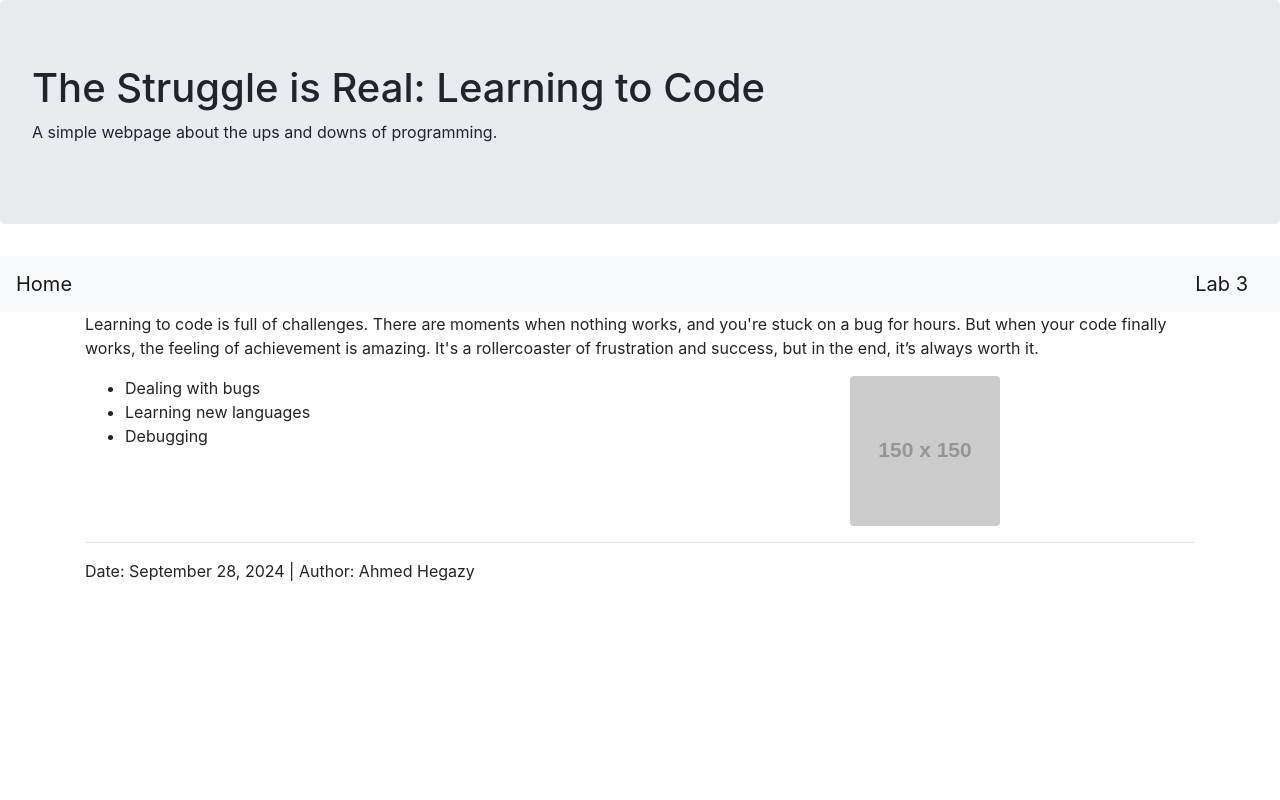
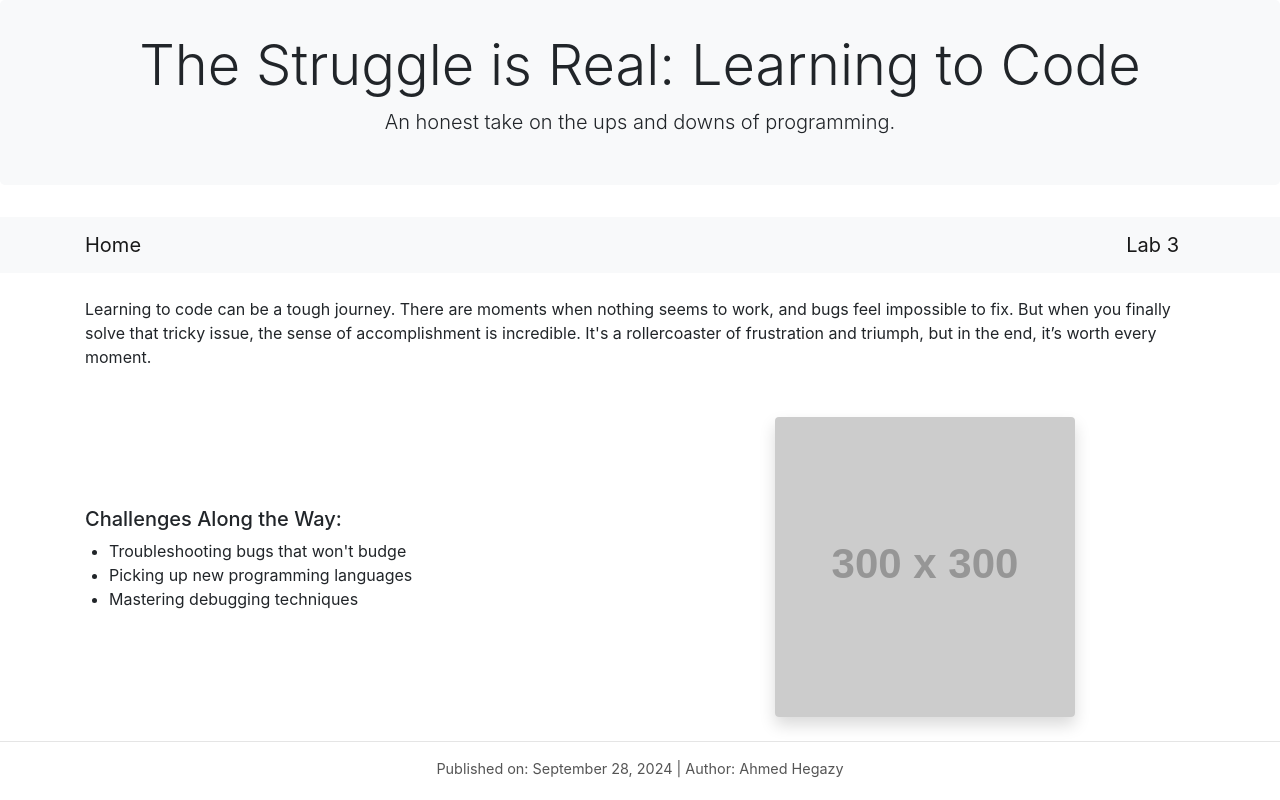
Before and after one commit to AH2025med/AH2025med.github.io, a plain HTML site: page lab 3/Lab3.html in a window 1280 px wide. Drawn offline with nearby package versions, Linux system fonts and the light colour scheme; placeholder pictures from the web are drawn by us.

Commit message:
Update Lab3.html

```diff
--- a/lab 3/Lab3.html
+++ b/lab 3/Lab3.html
@@ -3,53 +3,77 @@
 <head>
     <meta charset="UTF-8">
     <meta name="viewport" content="width=device-width, initial-scale=1.0">
-    <title>Lab 3 - The Struggle is Real: Learning to Code</title>
+    <title>Lab 3 - The Struggle of Learning to Code</title>
     <!-- Bootstrap CSS -->
     <link rel="stylesheet" href="https://stackpath.bootstrapcdn.com/bootstrap/4.5.2/css/bootstrap.min.css">
+    <style>
+        .jumbotron {
+            background-color: #f8f9fa;
+            text-align: center;
+            padding: 2rem;
+            margin-bottom: 2rem;
+        }
+        .container ul {
+            padding-left: 1.5rem;
+        }
+        .footer {
+            text-align: center;
+            margin-top: 2rem;
+            font-size: 0.9rem;
+            color: #555;
+        }
+    </style>
 </head>
 <body>
     <!-- Jumbotron -->
     <div class="jumbotron">
-        <h1>The Struggle is Real: Learning to Code</h1>
-        <p>A simple webpage about the ups and downs of programming.</p>
+        <h1 class="display-4">The Struggle is Real: Learning to Code</h1>
+        <p class="lead">An honest take on the ups and downs of programming.</p>
     </div>
 
     <!-- Navigation Bar -->
-    <nav class="navbar navbar-light bg-light">
-        <a class="navbar-brand" href="#">Home</a>
-        <a class="navbar-brand" href="lab3.html">Lab 3</a>
+    <nav class="navbar navbar-expand-lg navbar-light bg-light">
+        <div class="container">
+            <a class="navbar-brand" href="#">Home</a>
+            <a class="navbar-brand" href="lab3.html">Lab 3</a>
+        </div>
     </nav>
 
-    <!-- Paragraph -->
-    <div class="container">
-        <p>Learning to code is full of challenges. There are moments when nothing works, and you're stuck on a bug for hours. But when your code finally works, the feeling of achievement is amazing. It's a rollercoaster of frustration and success, but in the end, it’s always worth it.</p>
+    <!-- Content Section -->
+    <div class="container mt-4">
+        <p>
+            Learning to code can be a tough journey. There are moments when nothing seems to work, and bugs feel impossible to fix.
+            But when you finally solve that tricky issue, the sense of accomplishment is incredible. It's a rollercoaster of frustration and triumph,
+            but in the end, it’s worth every moment.
+        </p>
     </div>
 
-    <!-- List and Image in the same row -->
-    <div class="container">
-        <div class="row">
+    <!-- Features Section -->
+    <div class="container mt-5">
+        <div class="row align-items-center">
             <!-- List Column -->
             <div class="col-md-6">
+                <h5>Challenges Along the Way:</h5>
                 <ul>
-                    <li>Dealing with bugs</li>
-                    <li>Learning new languages</li>
-                    <li>Debugging</li>
+                    <li>Troubleshooting bugs that won't budge</li>
+                    <li>Picking up new programming languages</li>
+                    <li>Mastering debugging techniques</li>
                 </ul>
             </div>
             <!-- Image Column -->
             <div class="col-md-6 text-center">
-                <img src="https://via.placeholder.com/150" class="rounded" alt="Code Image">
+                <img src="https://via.placeholder.com/300" class="rounded shadow" alt="Code Struggles">
             </div>
         </div>
     </div>
 
-    <!-- Horizontal Rule with Date and Author -->
-    <div class="container">
+    <!-- Footer -->
+    <div class="footer mt-4">
         <hr>
-        <p>Date: September 28, 2024 | Author: Ahmed Hegazy</p>
+        <p>Published on: September 28, 2024 | Author: Ahmed Hegazy</p>
     </div>
 
-    <!-- Bootstrap JS, Popper.js, and jQuery -->
+    <!-- Scripts -->
     <script src="https://code.jquery.com/jquery-3.5.1.slim.min.js"></script>
     <script src="https://cdn.jsdelivr.net/npm/@popperjs/core@2.5.3/dist/umd/popper.min.js"></script>
     <script src="https://stackpath.bootstrapcdn.com/bootstrap/4.5.2/js/bootstrap.min.js"></script>
```
